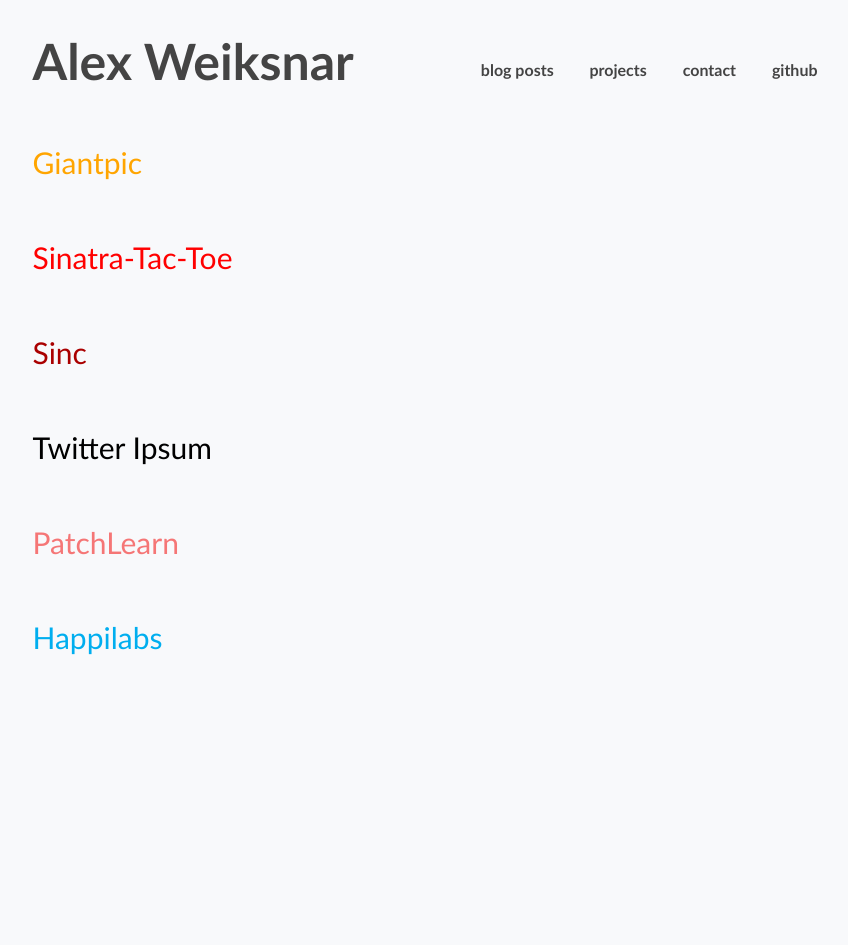
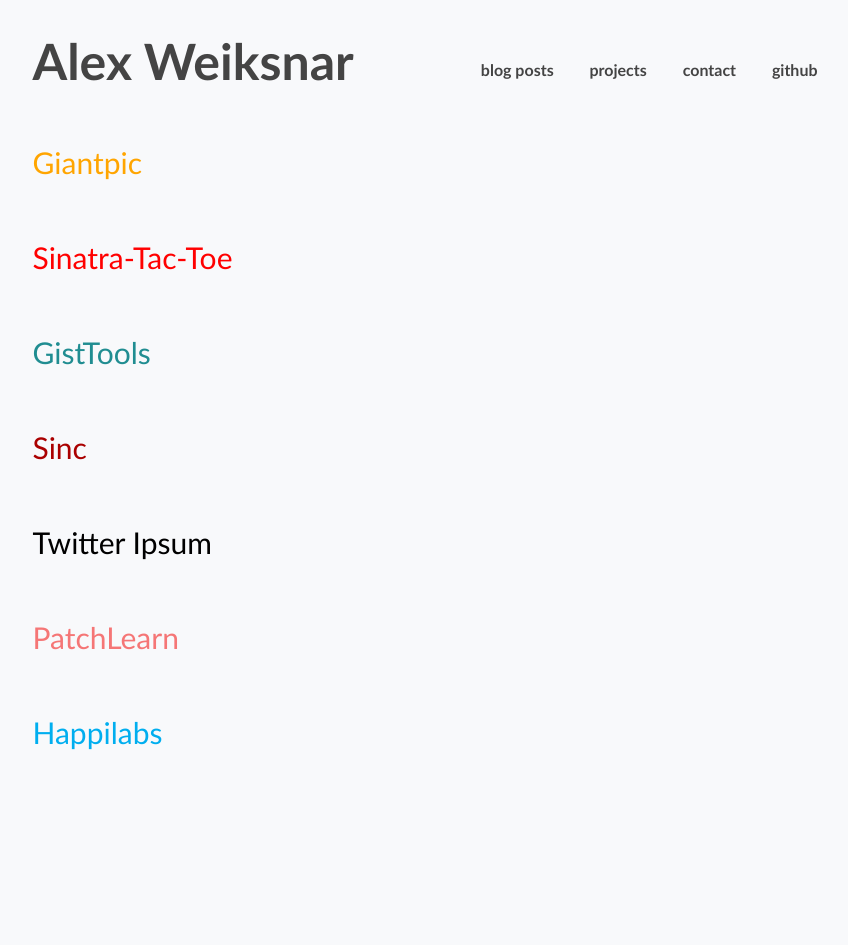
Before and after one commit to aweiksnar/aweiksnar.github.io--OLD, a Jekyll site: the page built from projects.html, in a window 1280 px wide. Shown: the whole page, without its empty margins (215-1063 px from the left). Built offline with Jekyll 4.4.1, drawn with Linux system fonts in a browser that asks for light colours; nearby versions of some CDN libraries; Markdown is read by kramdown in place of the engine named in the settings.

Commit message:
add gist tools to projects

```diff
--- a/projects.html
+++ b/projects.html
@@ -7,6 +7,7 @@ title: Projects
 
   <a href="http://giantpic.herokuapp.com" class="project" id="giantpic">Giantpic</a>
   <a href="http://sinatra-tac-toe.herokuapp.com/" class="project" id="sinatra-tac-toe">Sinatra-Tac-Toe</a>
+  <a href="http://gist-tools.herokuapp.com/" class="project" id="gist_tools">GistTools</a>
   <a href="http://rubygems.org/gems/sinc" class="project" id="sinc">Sinc</a>
   <a href="http://twitteripsum.herokuapp.com" class="project" id="twitter_ipsum">Twitter Ipsum</a>
   <a href= "http://www.patchlearn.com" class="project" id="patchlearn">PatchLearn</a>
@@ -15,7 +16,6 @@ title: Projects
 </div>
 
 <script>
-
     displayProject = function(id, title, text, color) {
       $(id).css("color", color)
       $(id).mouseover(function() {
@@ -27,6 +27,7 @@ title: Projects
 
     displayProject("#giantpic", "Giantpic", "Big Image Sharing", "orange")
     displayProject("#sinatra-tac-toe", "Sinatra-Tac-Toe", "Tic-Tac-Toe game in Sinatra", "#f00")
+    displayProject("#gist_tools", "GistTools", "Stats about your gists", "#208d91")
     displayProject("#sinc", "Sinc", "A configurable Sinatra server log", "#a00")
     displayProject("#twitter_ipsum", "Twitter Ipsum", "Generates lorem ipsum from twitter", "black")
     displayProject("#patchlearn", "PatchLearn", "Collect and share your favorite learning links", "#F57676")
```
